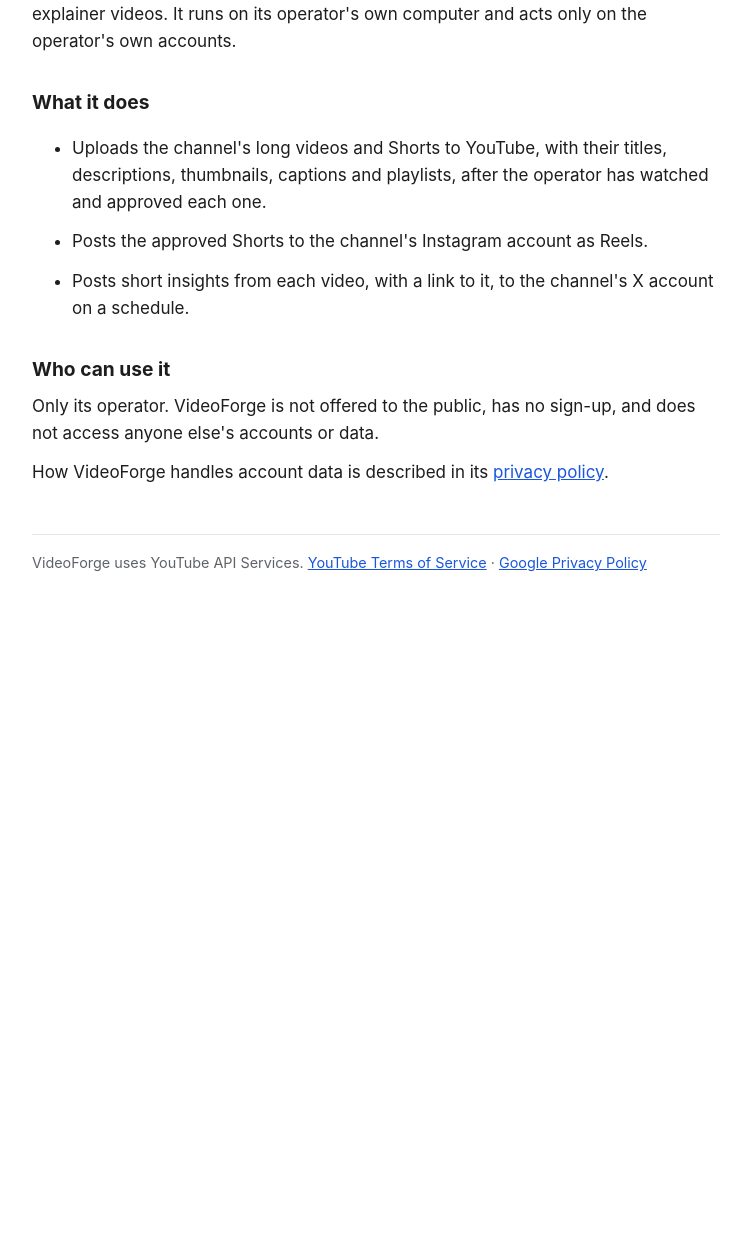
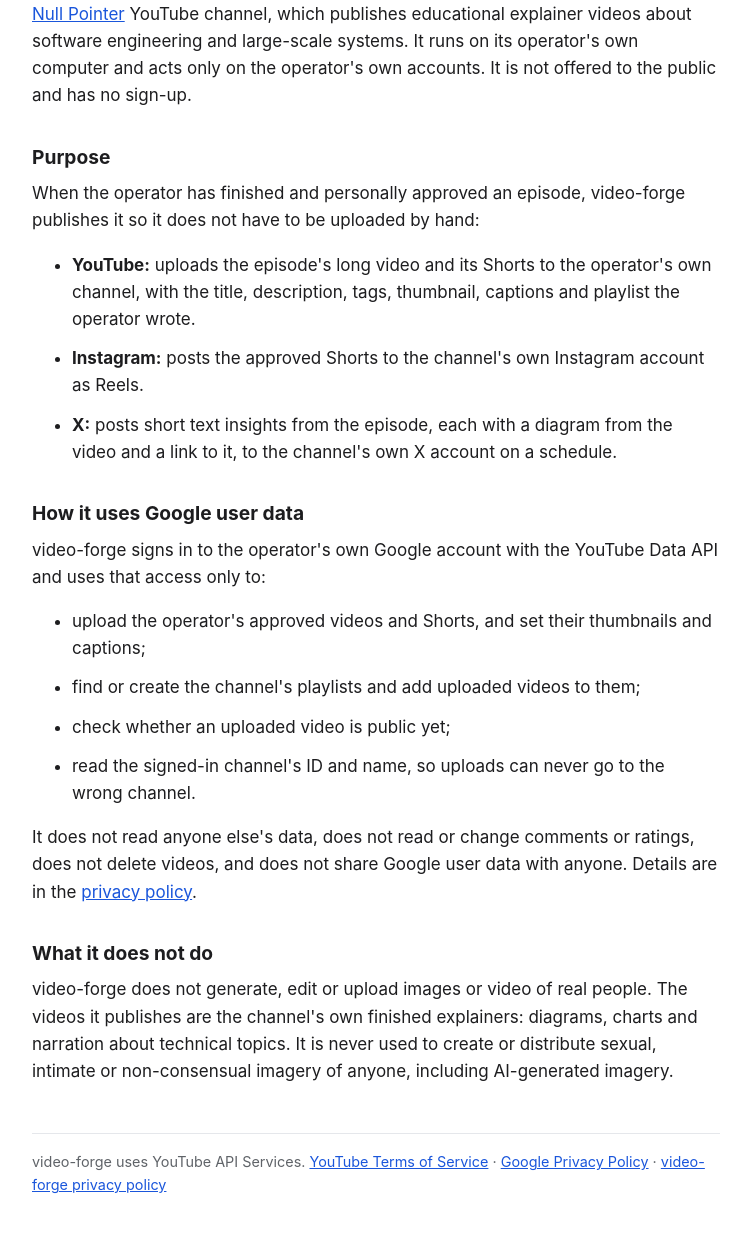
Before and after one commit to swshukla/swshukla.github.io, a plain HTML site: page videoforge/index.html in a window 1280 px wide. Shown: the part 197-1457 px from the top of the page, without its empty margins (264-1012 px from the left). Before the commit the page ends 835 px from the top, so only its background shows below. Drawn offline with Linux system fonts and the light colour scheme.

Commit message:
Update videoforge/index.html

```diff
--- a/videoforge/index.html
+++ b/videoforge/index.html
@@ -3,34 +3,53 @@
 <head>
 <meta charset="utf-8">
 <meta name="viewport" content="width=device-width, initial-scale=1">
-<title>VideoForge</title>
-<meta name="description" content="VideoForge: a private tool that publishes the Null Pointer channel's own videos to YouTube, Instagram and X.">
+<title>video-forge</title>
+<meta name="description" content="video-forge: a private tool that uploads the Null Pointer channel's own approved explainer videos to its own YouTube channel, and shares them on Instagram and X.">
 <link rel="stylesheet" href="/style.css">
 </head>
 <body>
 <main>
-<nav><a href="/videoforge/">VideoForge</a><a href="/videoforge/privacy/">Privacy policy</a><a href="/videoforge/terms/">Terms of service</a></nav>
-<h1>VideoForge</h1>
-<p>VideoForge is a private, single-user tool that publishes the
-<a href="https://www.youtube.com/@nullpointer-c9k">Null Pointer</a> channel's own explainer videos.
-It runs on its operator's own computer and acts only on the operator's own accounts.</p>
+<nav><a href="/videoforge/">video-forge</a><a href="/videoforge/privacy/">Privacy policy</a><a href="/videoforge/terms/">Terms of service</a></nav>
+<h1>video-forge</h1>
+<p>video-forge (also written VideoForge) is a private, single-user publishing tool for the
+<a href="https://www.youtube.com/@nullpointer-c9k">Null Pointer</a> YouTube channel, which publishes
+educational explainer videos about software engineering and large-scale systems. It runs on its
+operator's own computer and acts only on the operator's own accounts. It is not offered to the
+public and has no sign-up.</p>
 
-<h2>What it does</h2>
+<h2>Purpose</h2>
+<p>When the operator has finished and personally approved an episode, video-forge publishes it so it
+does not have to be uploaded by hand:</p>
 <ul>
-  <li>Uploads the channel's long videos and Shorts to YouTube, with their titles, descriptions,
-    thumbnails, captions and playlists, after the operator has watched and approved each one.</li>
-  <li>Posts the approved Shorts to the channel's Instagram account as Reels.</li>
-  <li>Posts short insights from each video, with a link to it, to the channel's X account on a schedule.</li>
+  <li><strong>YouTube:</strong> uploads the episode's long video and its Shorts to the operator's own
+    channel, with the title, description, tags, thumbnail, captions and playlist the operator wrote.</li>
+  <li><strong>Instagram:</strong> posts the approved Shorts to the channel's own Instagram account as Reels.</li>
+  <li><strong>X:</strong> posts short text insights from the episode, each with a diagram from the video
+    and a link to it, to the channel's own X account on a schedule.</li>
 </ul>
 
-<h2>Who can use it</h2>
-<p>Only its operator. VideoForge is not offered to the public, has no sign-up, and does not access
-anyone else's accounts or data.</p>
+<h2>How it uses Google user data</h2>
+<p>video-forge signs in to the operator's own Google account with the YouTube Data API and uses that
+access only to:</p>
+<ul>
+  <li>upload the operator's approved videos and Shorts, and set their thumbnails and captions;</li>
+  <li>find or create the channel's playlists and add uploaded videos to them;</li>
+  <li>check whether an uploaded video is public yet;</li>
+  <li>read the signed-in channel's ID and name, so uploads can never go to the wrong channel.</li>
+</ul>
+<p>It does not read anyone else's data, does not read or change comments or ratings, does not delete
+videos, and does not share Google user data with anyone. Details are in the
+<a href="/videoforge/privacy/">privacy policy</a>.</p>
 
-<p>How VideoForge handles account data is described in its <a href="/videoforge/privacy/">privacy policy</a>.</p>
+<h2>What it does not do</h2>
+<p>video-forge does not generate, edit or upload images or video of real people. The videos it
+publishes are the channel's own finished explainers: diagrams, charts and narration about technical
+topics. It is never used to create or distribute sexual, intimate or non-consensual imagery of
+anyone, including AI-generated imagery.</p>
 
-<footer>VideoForge uses YouTube API Services. <a href="https://www.youtube.com/t/terms">YouTube Terms of Service</a> ·
-<a href="https://policies.google.com/privacy">Google Privacy Policy</a></footer>
+<footer>video-forge uses YouTube API Services. <a href="https://www.youtube.com/t/terms">YouTube Terms of Service</a> ·
+<a href="https://policies.google.com/privacy">Google Privacy Policy</a> ·
+<a href="/videoforge/privacy/">video-forge privacy policy</a></footer>
 </main>
 </body>
 </html>
```
